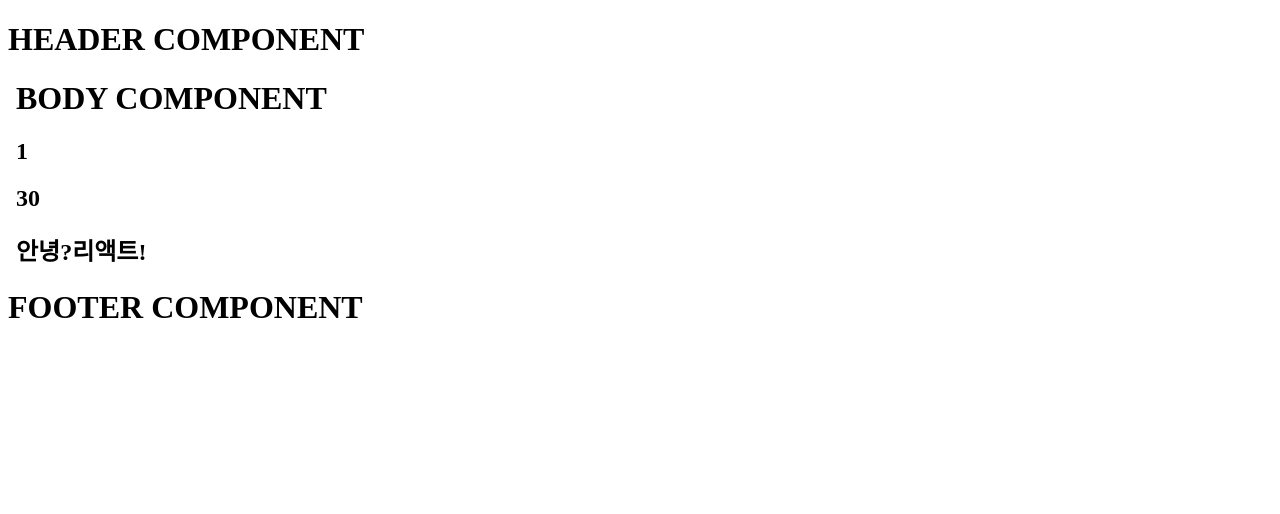
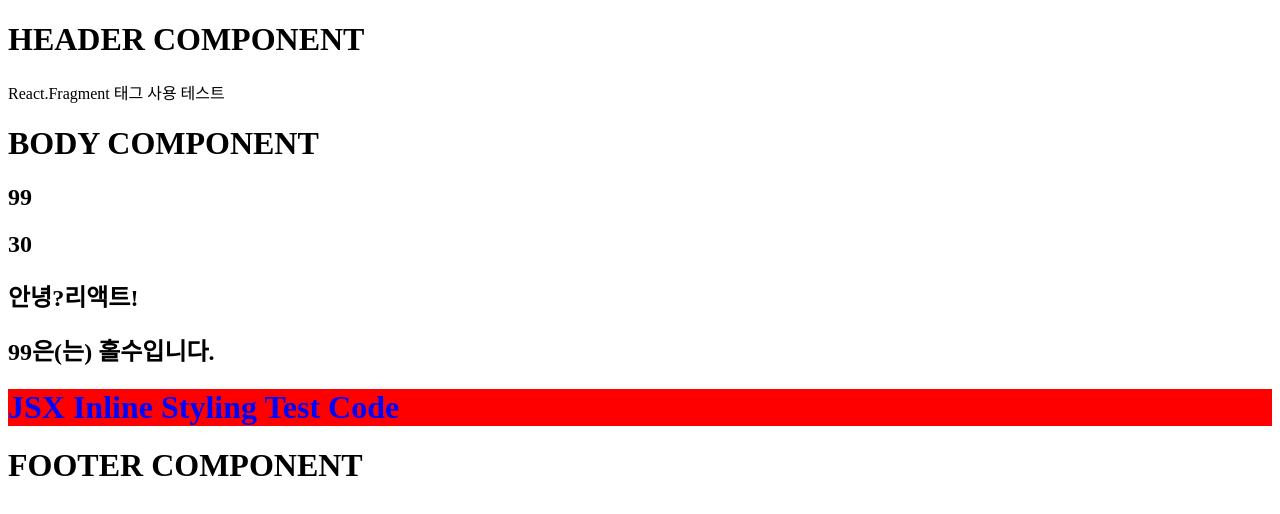
Before and after one commit to SON7AE/React_Basic, a React (Vite) app: page / in a window 1280 px wide. Shown: the top 514 px of the page. Built offline with nearby package versions, Linux system fonts and the light colour scheme.

Commit message:
React Basic - JSX에 대해

```diff
--- a/src/components/Body.jsx
+++ b/src/components/Body.jsx
@@ -1,6 +1,8 @@
+import React from 'react'
+
 function Body() {
     // 상수 number를 선언하고 값 1을 지정한다.
-    const number = 1
+    const number = 99
 
     const numA = 10
     const numB = 20
@@ -9,7 +11,9 @@ function Body() {
     const strB = '리액트!'
 
     return (
-        <body>
+        <React.Fragment>
+            <div>React.Fragment 태그 사용 테스트</div>
+            <div>
                 <h1>BODY COMPONENT</h1>
                 {/* 상수 number의 값을 h2 태그로 감싸 렌더링한다. */}
                 {/* 리액트에서 데이터를 표현하는 보간법은 중괄호 한 번만 사용한다. */}
@@ -19,7 +23,21 @@ function Body() {
                 <h2>{number}</h2>
                 <h2>{numA + numB}</h2>
                 <h2>{strA + strB}</h2>
-        </body>
+            </div>
+
+            {/* 2. 조건부 렌더링 */}
+            <h2>
+                {number}은(는) {number % 2 === 0 ? '짝수' : '홀수'}입니다.
+            </h2>
+            {/* 3. JSX 스타일링 */}
+            {/* 인라인 스타일링이란 JSX 문법 중 하나로 HTML의 style 속성을 이용해 직접 스타일을 정의하는 방법이다. */}
+            {/* JSX의 인라인 스타일링은 style={{ 스타일 규칙들 }}과 같은 문법으로 작성한다. */}
+            {/* 문자열로 작성하는 HTML의 인라인 스타일링과는 달리 JSX의 인라인 스타일링은 객체를 생성한 다음 각각의 스타일을 프로퍼티 형식으로 작성한다. */}
+            {/* 또한, 리액트의 JSX는 backgroud-color처럼 CSS에서 속성을 표시할 때 사용하는 스네이크 케이스 표기법 대신 backgroundColor와 같이 카멜표기법으로 작성해야한다. */}
+            <div style={{ backgroundColor: 'red', color: 'blue' }}>
+                <h1>JSX Inline Styling Test Code</h1>
+            </div>
+        </React.Fragment>
     )
 }
 
```
Also changed, not shown: src/App.jsx (+7 -0 lines). Lines whose indentation alone changed are shown as unchanged.
